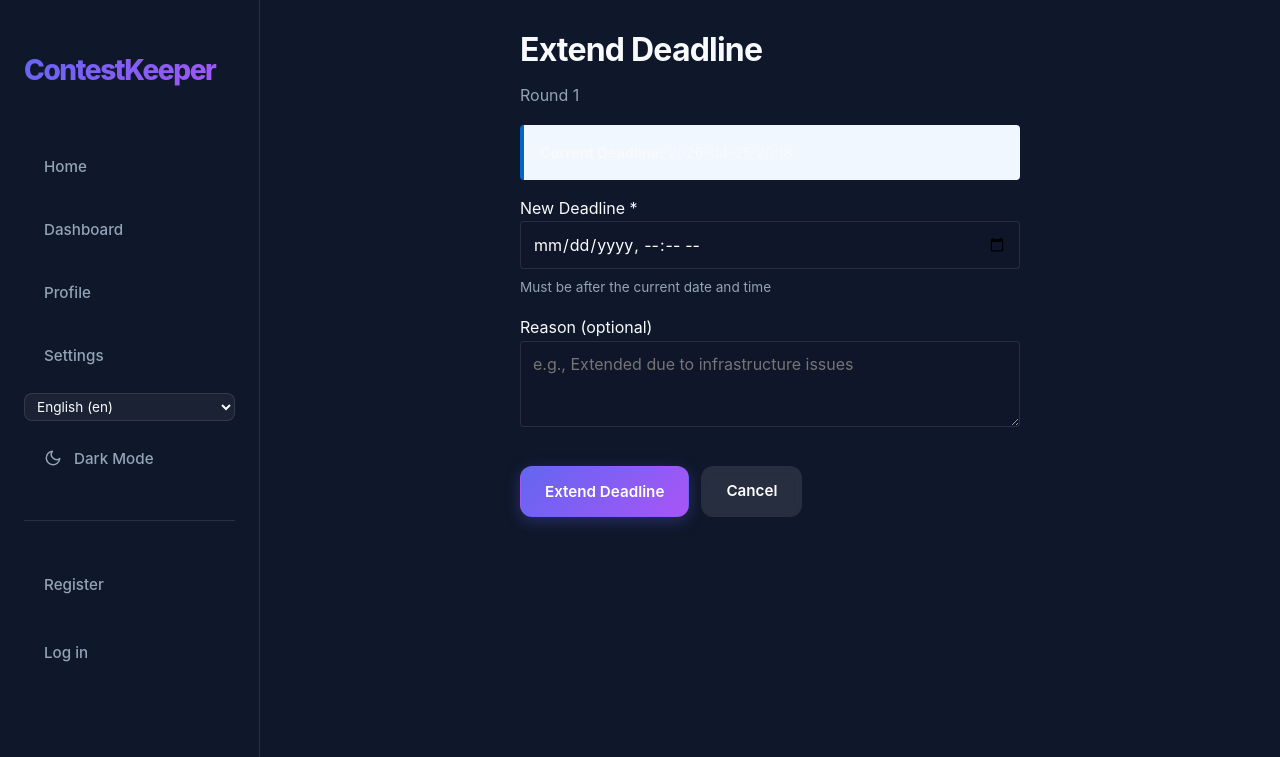
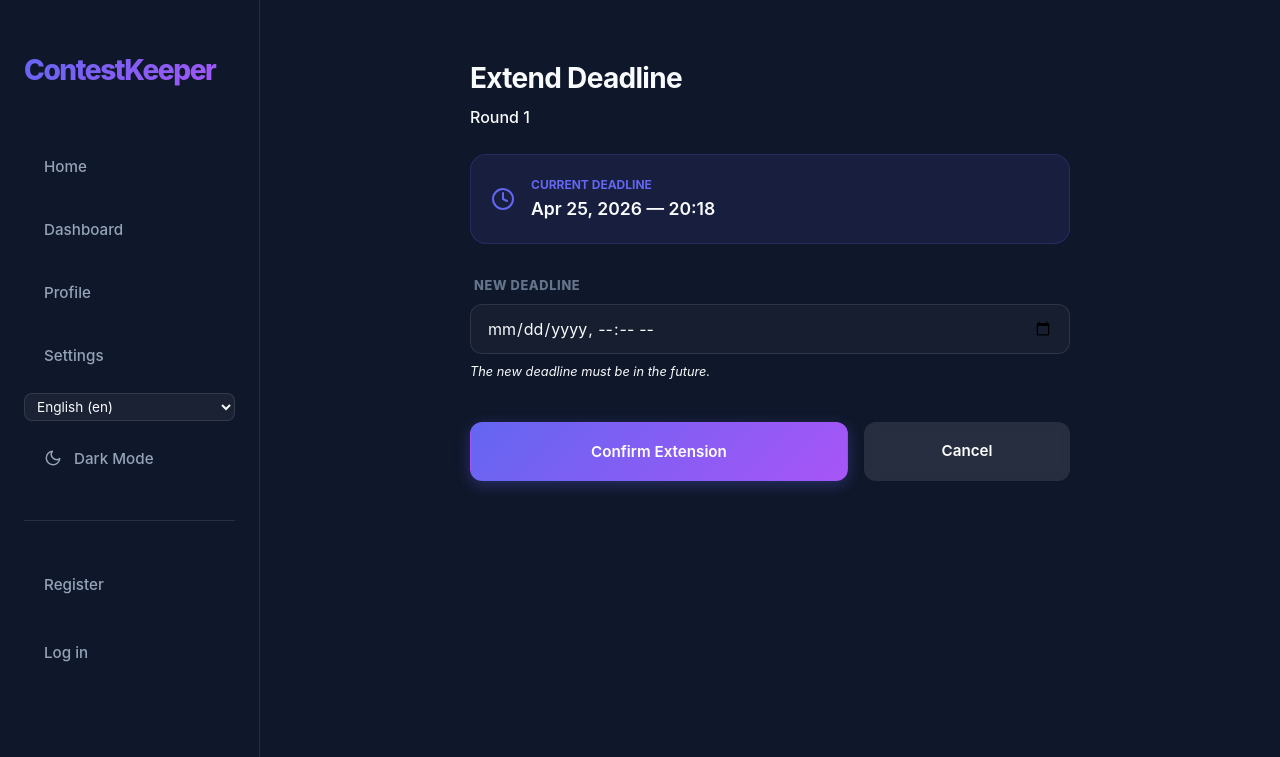
Before and after one commit to yourbrolol/team404NotFound, a Django app: template ContestKeeper/app/templates/app/rounds/round_extend_deadline.html in a window 1280 px wide. Shown: the top 757 px of the page. Run offline with Django 5.2, Linux system fonts and the light colour scheme; the template is opened without the code that fills it: values that come from a table or form of the project are taken from there, others are empty; data comes from the database, SQL or seed files in the repository; some web fonts are replaced.

Commit message:
feat: move round deadline extension to a dedicated page

```diff
--- a/ContestKeeper/app/templates/app/rounds/round_extend_deadline.html
+++ b/ContestKeeper/app/templates/app/rounds/round_extend_deadline.html
@@ -6,45 +6,115 @@
 
 {% block extra_css %}
 <link rel="stylesheet" href="{% static 'css/core/nav.css' %}">
+<style>
+    .extension-container {
+        max-width: 600px;
+        margin: 2rem auto;
+    }
+    .current-deadline-info {
+        background: rgba(99, 102, 241, 0.1);
+        border: 1px solid rgba(99, 102, 241, 0.2);
+        padding: 1.25rem;
+        border-radius: 1rem;
+        margin-bottom: 2rem;
+        display: flex;
+        align-items: center;
+        gap: 1rem;
+    }
+    .current-deadline-info svg {
+        color: #6366f1;
+    }
+    .form-label {
+        display: block;
+        font-size: 0.8rem;
+        font-weight: 800;
+        color: #64748b;
+        text-transform: uppercase;
+        letter-spacing: 0.05em;
+        margin-bottom: 0.5rem;
+        margin-left: 0.25rem;
+    }
+    .glass-input {
+        width: 100%;
+        padding: 0.8rem 1rem;
+        background: rgba(255, 255, 255, 0.03);
+        border: 1px solid var(--border);
+        border-radius: 0.75rem;
+        color: var(--white);
+        font-size: 1rem;
+        transition: all 0.3s ease;
+    }
+    .glass-input:focus {
+        outline: none;
+        border-color: #6366f1;
+        background: rgba(255, 255, 255, 0.05);
+        box-shadow: 0 0 0 4px rgba(99, 102, 241, 0.1);
+    }
+    .error-msg {
+        background: rgba(239, 68, 68, 0.1);
+        border: 1px solid rgba(239, 68, 68, 0.2);
+        color: #f87171;
+        padding: 1rem;
+        border-radius: 0.75rem;
+        margin-bottom: 1.5rem;
+        font-size: 0.9rem;
+        display: flex;
+        align-items: center;
+        gap: 0.75rem;
+    }
+</style>
 {% endblock %}
 
 {% block content %}
-        <div class="detail-card" style="max-width: 500px; margin: auto;">
-            <h1 class="detail-title">{% trans "Extend Deadline" %}</h1>
-            <p style="margin: 0.5rem 0 1rem; color: var(--text-muted);">{{ round.title }}</p>
+<div class="extension-container">
+    <div class="detail-card">
+        <div class="detail-header" style="border: none; margin-bottom: 1.5rem; padding-bottom: 0;">
+            <div>
+                <h1 class="detail-title" style="font-size: 1.75rem;">{% trans "Extend Deadline" %}</h1>
+                <p style="margin: 0.25rem 0 0; color: var(--header); font-weight: 500;">{{ round.title }}</p>
+            </div>
+        </div>
 
-            <div style="background: #f0f7ff; padding: 1rem; border-radius: 4px; margin-bottom: 1rem; border-left: 4px solid #0066cc;">
-                <p style="margin: 0; font-size: 0.9rem;"><strong>{% trans "Current Deadline:" %}</strong> {{ round.deadline|date:'Y-m-d H:i' }}</p>
+        <div class="current-deadline-info">
+            <svg width="24" height="24" viewBox="0 0 24 24" fill="none" stroke="currentColor" stroke-width="2" stroke-linecap="round" stroke-linejoin="round">
+                <circle cx="12" cy="12" r="10"></circle>
+                <polyline points="12 6 12 12 16 14"></polyline>
+            </svg>
+            <div>
+                <div style="font-size: 0.75rem; font-weight: 700; color: #6366f1; text-transform: uppercase;">{% trans "Current Deadline" %}</div>
+                <div style="font-size: 1.1rem; font-weight: 600;">{{ round.deadline|date:'M d, Y — H:i' }}</div>
+            </div>
         </div>
 
         {% if error %}
-                <div style="padding: 1rem; background: #fee; border: 1px solid #fcc; border-radius: 4px; margin-bottom: 1rem; color: #c33;">
+            <div class="error-msg">
+                <svg width="20" height="20" viewBox="0 0 24 24" fill="none" stroke="currentColor" stroke-width="2" stroke-linecap="round" stroke-linejoin="round">
+                    <circle cx="12" cy="12" r="10"></circle>
+                    <line x1="12" y1="8" x2="12" y2="12"></line>
+                    <line x1="12" y1="16" x2="12.01" y2="16"></line>
+                </svg>
                 {{ error }}
             </div>
         {% endif %}
 
-            <form method="post" style="display: flex; flex-direction: column; gap: 1rem;">
+        <form method="post" style="display: flex; flex-direction: column; gap: 1.5rem;">
             {% csrf_token %}
 
             <div>
-                    <label for="new_deadline">{% trans "New Deadline *" %}</label>
+                <label class="form-label" for="new_deadline">{% trans "New Deadline" %}</label>
                 <input type="datetime-local" id="new_deadline" name="new_deadline" required
                        min="{% now 'Y-m-d\TH:i' %}"
-                           style="width: 100%; padding: 0.75rem; border: 1px solid var(--border); border-radius: 4px; font-size: 1rem;">
-                    <p style="margin: 0.5rem 0 0; color: var(--text-muted); font-size: 0.85rem;">{% trans "Must be after the current date and time" %}</p>
+                       class="glass-input">
+                <p style="margin: 0.5rem 0 0; color: var(--header); font-size: 0.8rem; font-style: italic;">
+                    {% trans "The new deadline must be in the future." %}
+                </p>
             </div>
 
-                <div>
-                    <label for="reason">{% trans "Reason (optional)" %}</label>
-                    <textarea id="reason" name="reason" rows="3"
-                              placeholder="{% trans 'e.g., Extended due to infrastructure issues' %}"
-                              style="width: 100%; padding: 0.75rem; border: 1px solid var(--border); border-radius: 4px; font-size: 1rem; font-family: inherit;"></textarea>
-                </div>
-
-                <div style="display: flex; gap: 0.75rem; margin-top: 1rem;">
-                    <button type="submit" class="btn btn-primary">{% trans "Extend Deadline" %}</button>
-                    <a href="{% url 'contest_rounds' round.contest.pk %}" class="btn btn-secondary">{% trans "Cancel" %}</a>
+            <div style="display: flex; gap: 1rem; margin-top: 1rem;">
+                <button type="submit" class="btn btn-primary" style="flex: 2; padding: 1rem;">{% trans "Confirm Extension" %}</button>
+                <a href="{% url 'contest_rounds' round.contest.pk %}" class="btn btn-secondary" style="flex: 1; padding: 1rem;">{% trans "Cancel" %}</a>
             </div>
         </form>
     </div>
+</div>
 {% endblock %}
```
Also changed, not shown: ContestKeeper/app/templates/app/rounds/round_list.html (+1 -8 lines). Lines whose indentation alone changed are shown as unchanged.
